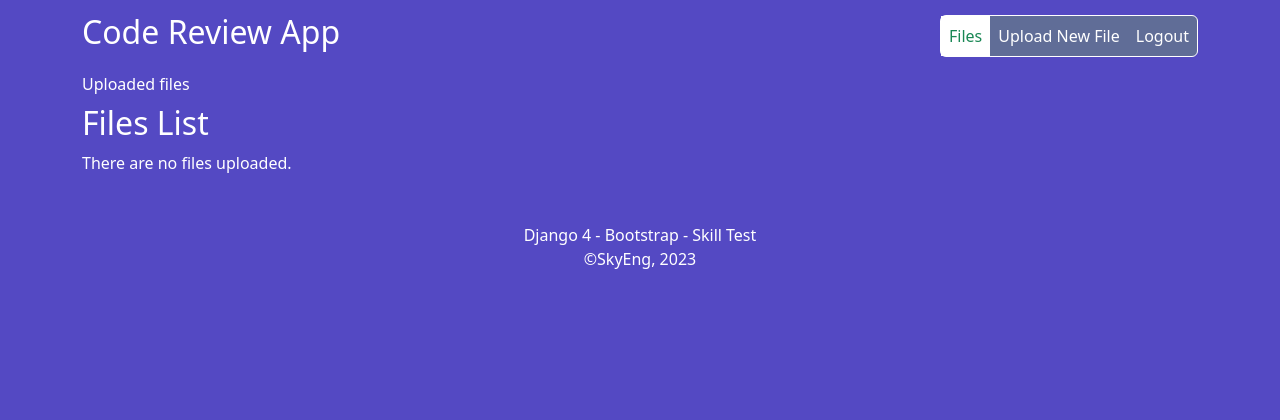
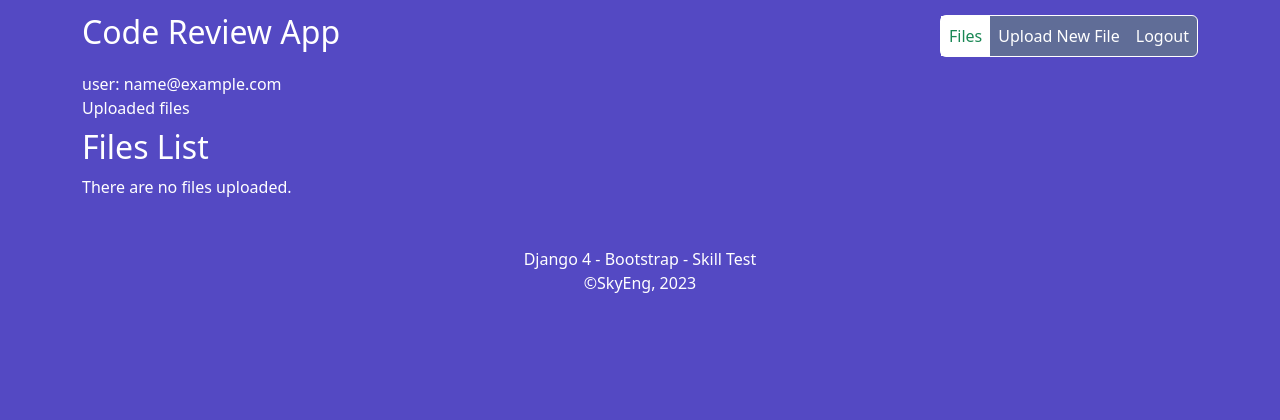
Before and after one commit to valed-dm/creview, a Django app: page /files/ in a window 1280 px wide. Shown: the top 420 px of the page. Run offline with Django 4.2, Linux system fonts and the light colour scheme; the visitor is signed in with stand-in values (Sample User, id 1); data that the repository does not hold is empty; some libraries are stand-ins or nearby versions.

Commit message:
base.html got authenticated user info block

```diff
--- a/templates/creview/base.html
+++ b/templates/creview/base.html
@@ -21,7 +21,12 @@
 <div class="container">
     <div class="pb-2">
         {% include 'creview/components/app_menu.html' %}
-        {% block top %}top block{% endblock %}
+        {% if user.is_authenticated %}
+            user: {{ user.email }}
+        {% else %}
+            please enter credentials
+        {% endif %}
+        <div>{% block top %}{% endblock %}</div>
     </div>
     <div>
         {% block main %}main block{% endblock %}
```
